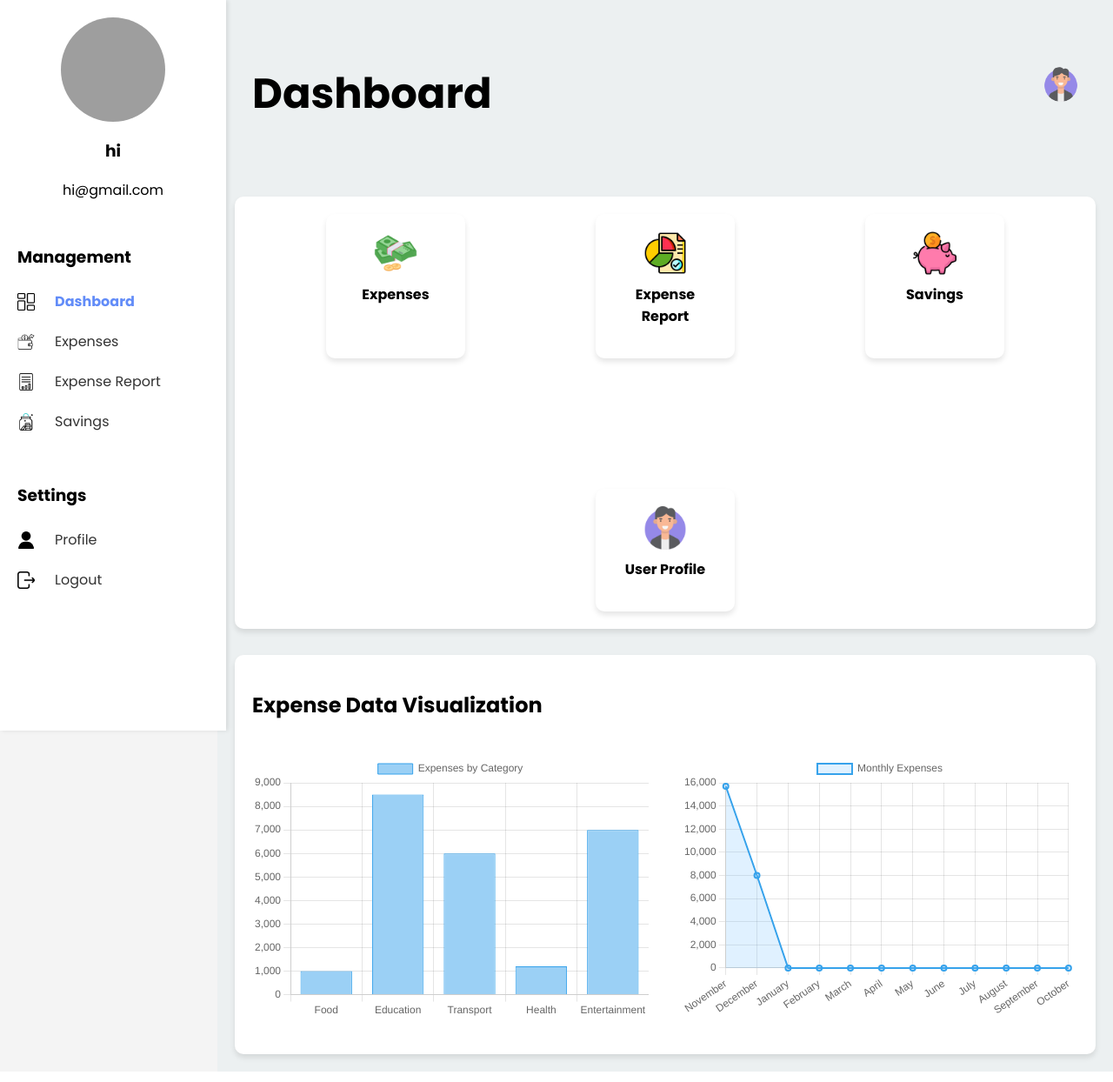
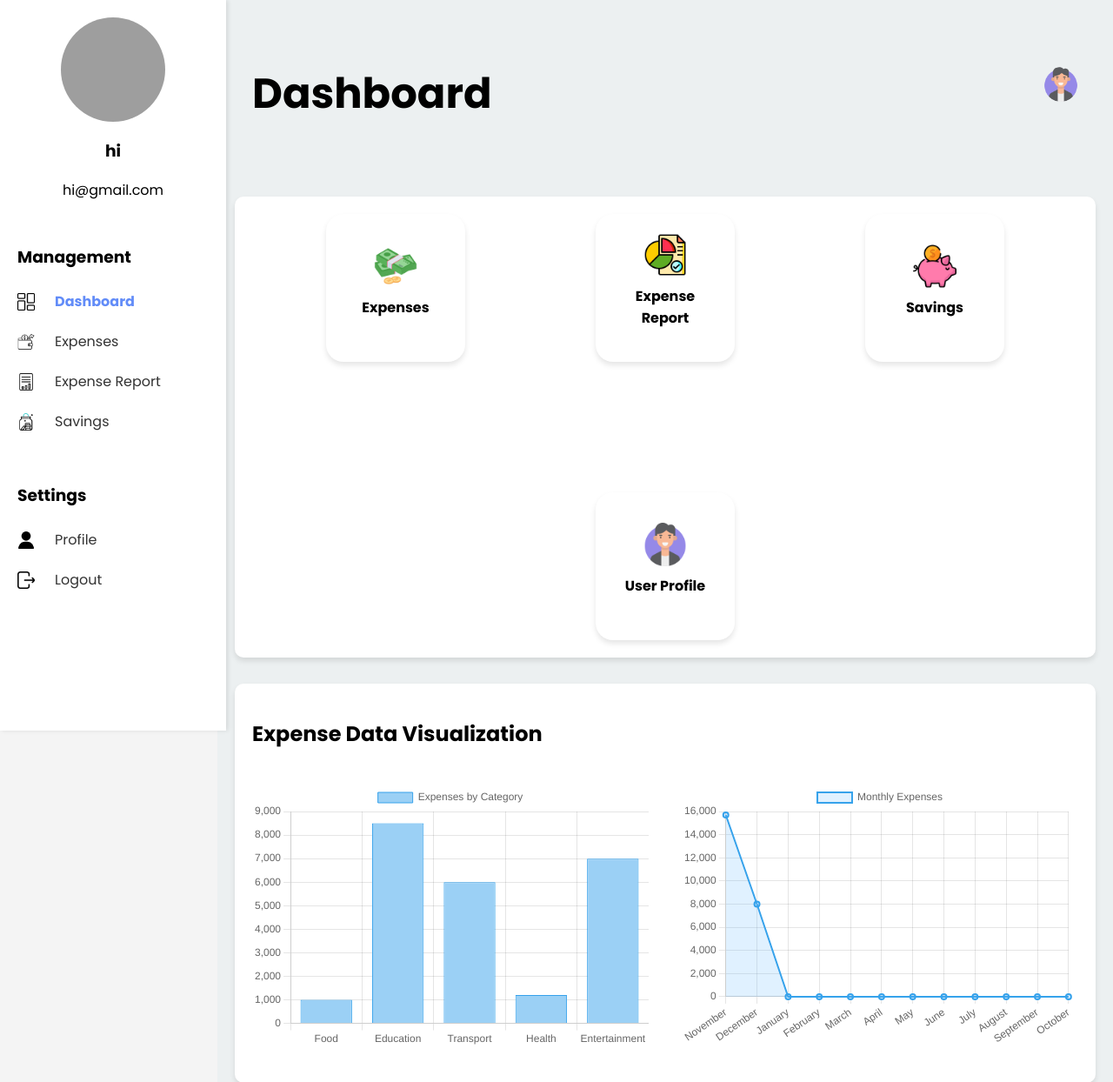
Before and after one commit to EmmanuelDedumo/StudentSaverManagementSystem, a Django app: page /dashboard/ in a window 1280 px wide. Shown: the top 1244 px of the page at 87% size. Run offline with Django 5.2, Linux system fonts and the light colour scheme; a user stored in the database is signed in; data comes from the database, SQL or seed files in the repository; grey boxes are pictures that could not be loaded.

Commit message:
3.6 commit

```diff
--- a/StudentExpenseSystem/ExpenseSystem/static/dashboard.css
+++ b/StudentExpenseSystem/ExpenseSystem/static/dashboard.css
@@ -57,23 +57,27 @@ a:active {
 .action-button {
     display: flex;
     flex-direction: column; /* Stack icon and text vertically */
-    align-items: center;
+    justify-content: center; /* Center content vertically */
+    align-items: center; /* Center content horizontally */
     background-color: #ffffff;
-    padding: 20px;
-    border-radius: 10px;
+    padding: 10px 20px; /* Adjust vertical padding (top and bottom) */
+    border-radius: 20px;
     box-shadow: 0 4px 6px rgba(0,0,0,0.1);
     width: 120px;
     text-align: center;
+    height: 150px; /* Ensure consistent button height */
 }
+
 
 .action-button img {
     width: 50px;
     height: 50px;
+    margin: 0 auto; /* Center horizontally if needed */
 }
 
 .action-button p {
     font-weight: bold;
-    margin-top: 10px;
+    margin-top: 10px; /* Add spacing between image and text */
 }
 
 .action-button:hover {
```
